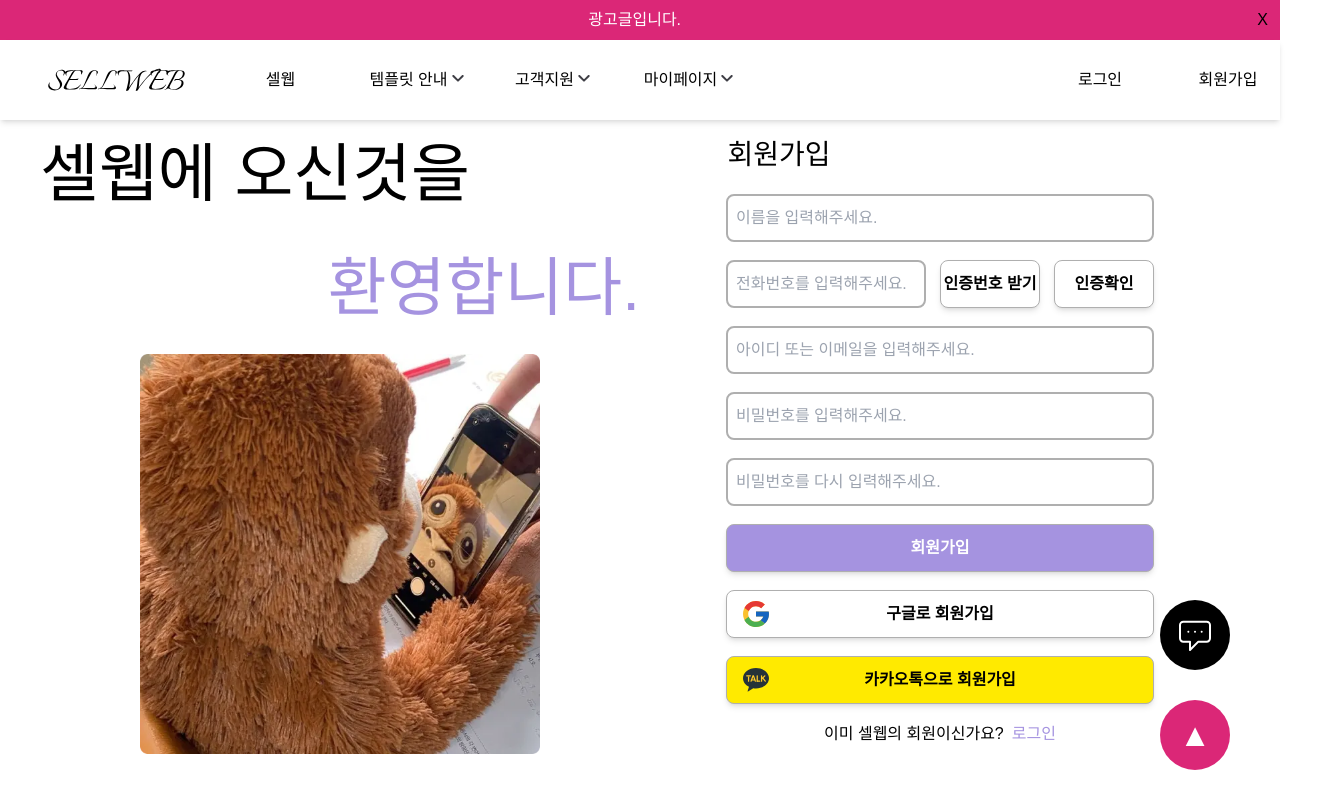
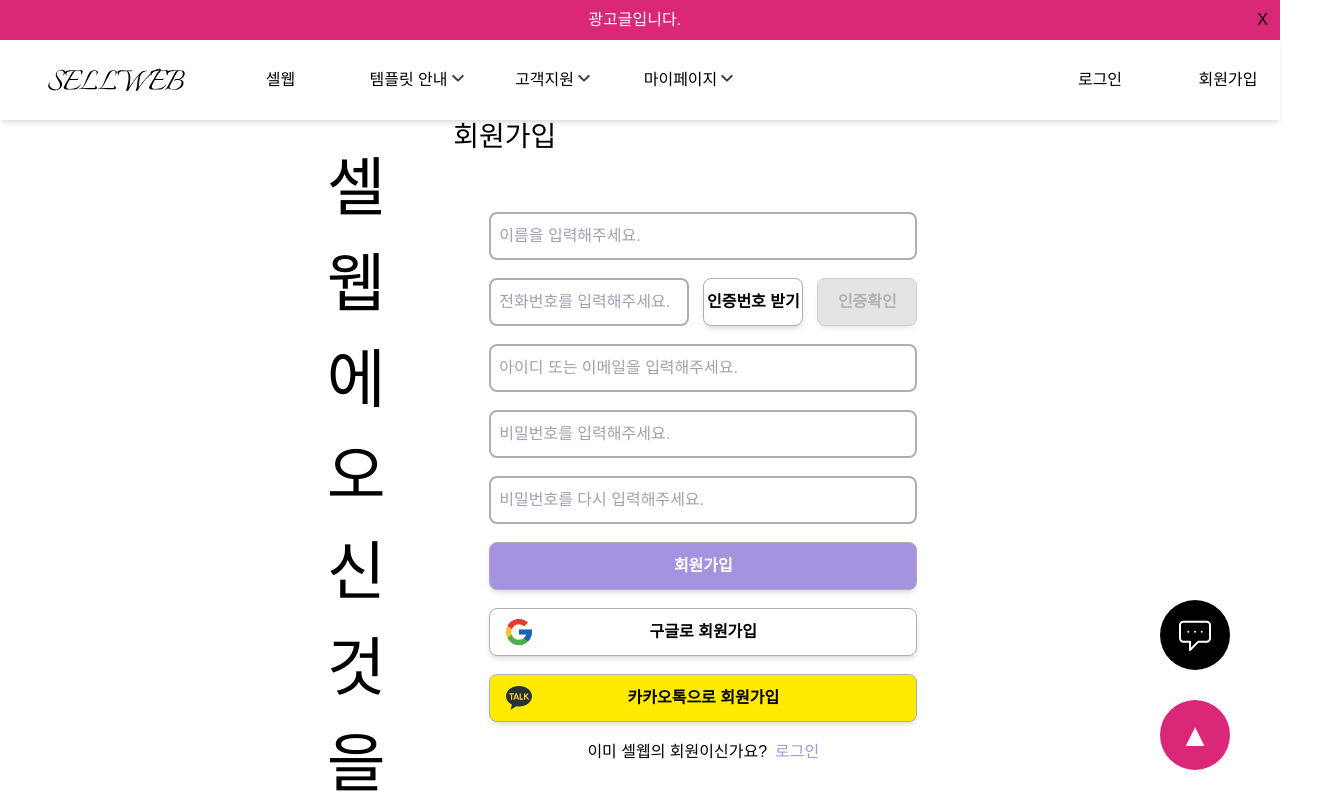
Before and after one commit to Hyun-EG/SP-sellweb, a Next.js app: page /signup in a window 1280 px wide. Shown: the top 800 px of the page, 1328 px wide, since content can reach past the window. Built offline with nearby package versions, Linux system fonts and the light colour scheme; a web font is replaced by a local one.

Commit message:
Design: 인증요청 버튼 상태 추가 및 테마, 온클릭 이벤트 props 추가

```diff
--- a/src/app/signup/page.tsx
+++ b/src/app/signup/page.tsx
@@ -8,22 +8,22 @@ import googleIcon from '../../../public/svgs/icon-google.svg';
 const page = () => {
   return (
     <>
-      <div className="flex justify-center items-center w-full h-[80vh]">
+      <div className="flex justify-center items-center w-full h-[80vh] gap-[50px]">
         <div>
-          <div className="flex flex-col w-[600px] justify-start gap-[18px]">
+          <div className="flex flex-col h-[600px] justify-start gap-[18px]">
             <h1 className="text-[64px]">셀웹에 오신것을 </h1>
             <h2 className="text-[64px] text-right text-lightPurple">
               환영합니다.
             </h2>
             <Image
-              className="w-[400px] h-[400px] ml-[100px]"
+              className="w-[400px] h-[400px] items-center"
               src={backGroundImg}
               alt="회원가입 이미지"
             />
           </div>
         </div>
         <div className="flex flex-col items-center gap-[18px] w-[600px]">
-          <h1 className="w-[600px] text-[28px] ml-[175px]">회원가입</h1>
+          <h1 className="w-[500px] text-[28px] mb-[36px]">회원가입</h1>
           <Input
             state="default"
             placeholder="이름을 입력해주세요."
@@ -40,7 +40,8 @@ const page = () => {
               borderRadius={8}
             />
             <Button
-              state="white"
+              variant="request"
+              theme="white"
               width={100}
               height={48}
               color="#ffffff"
@@ -49,7 +50,9 @@ const page = () => {
               인증번호 받기
             </Button>
             <Button
-              state="white"
+              variant="confirm"
+              state="disabled"
+              theme="white"
               width={100}
               height={48}
               color="#ffffff"
@@ -79,13 +82,13 @@ const page = () => {
             placeholder="비밀번호를 다시 입력해주세요."
             borderRadius={8}
           />
-          <Button width={428} height={48} state="white" color="#A593E0">
+          <Button width={428} height={48} theme="white">
             회원가입
           </Button>
           <Button
             width={428}
             height={48}
-            state="white"
+            theme="white"
             color="#ffffff"
             fontColor="#000000"
           >
@@ -101,9 +104,9 @@ const page = () => {
             </div>
           </Button>
           <Button
-            state="white"
             width={428}
             height={48}
+            theme="white"
             color="#ffea00"
             fontColor="#000000"
           >
--- a/src/components/Button.tsx
+++ b/src/components/Button.tsx
@@ -2,28 +2,49 @@
 
 import React from 'react';
 
-type ButtonState = 'white' | 'dark';
+type ButtonVariant = 'request' | 'confirm';
+type ButtonTheme = 'white' | 'dark';
+type ButtonState = 'default' | 'focus' | 'error' | 'disabled';
 
 type ButtonProps = {
-  type?: 'button';
-  children?: React.ReactNode;
-  onClick?: () => void;
+  state?: ButtonState;
+  variant?: ButtonVariant;
   width?: string | number;
   height?: string | number;
-  state: ButtonState;
+  theme: ButtonTheme;
   color?: string;
   fontColor?: string;
+  onClick?: () => void;
+  children?: React.ReactNode;
 };
 
 const Button = ({
+  state,
+  variant,
   width,
   height,
   color,
-  state,
+  theme,
   fontColor,
+  onClick,
   children,
 }: ButtonProps) => {
-  const defaultColors: Record<ButtonState, string> = {
+  const handleClick = () => {
+    if (state === 'disabled') {
+      return;
+    }
+    if (variant === 'request') {
+      console.log('인증 요청');
+    } else if (variant === 'confirm') {
+      console.log('인증 확인');
+    }
+
+    if (onClick) {
+      onClick();
+    }
+  };
+
+  const defaultColors: Record<ButtonTheme, string> = {
     white: '#A593E0',
     dark: '#708090',
   };
@@ -31,8 +52,11 @@ const Button = ({
   const buttonStyle = {
     width: width ? `${width}px` : 'auto',
     height: height ? `${height}px` : 'auto',
-    backgroundColor: color || defaultColors[state],
-    color: fontColor || '#FFFFFF',
+    backgroundColor:
+      state === 'disabled' ? '#d3d3d3' : color || defaultColors[theme],
+    color: state === 'disabled' ? '#808080' : fontColor || '#FFFFFF',
+    cursor: state === 'disabled' ? 'not-allowed' : 'pointer',
+    opacity: state === 'disabled' ? 0.6 : 1,
   };
 
   return (
@@ -40,6 +64,8 @@ const Button = ({
       type="button"
       style={buttonStyle}
       className="font-semibold rounded-lg shadow-md border border-neutralGray"
+      onClick={handleClick}
+      disabled={state === 'disabled'}
     >
       {children}
     </button>
```
